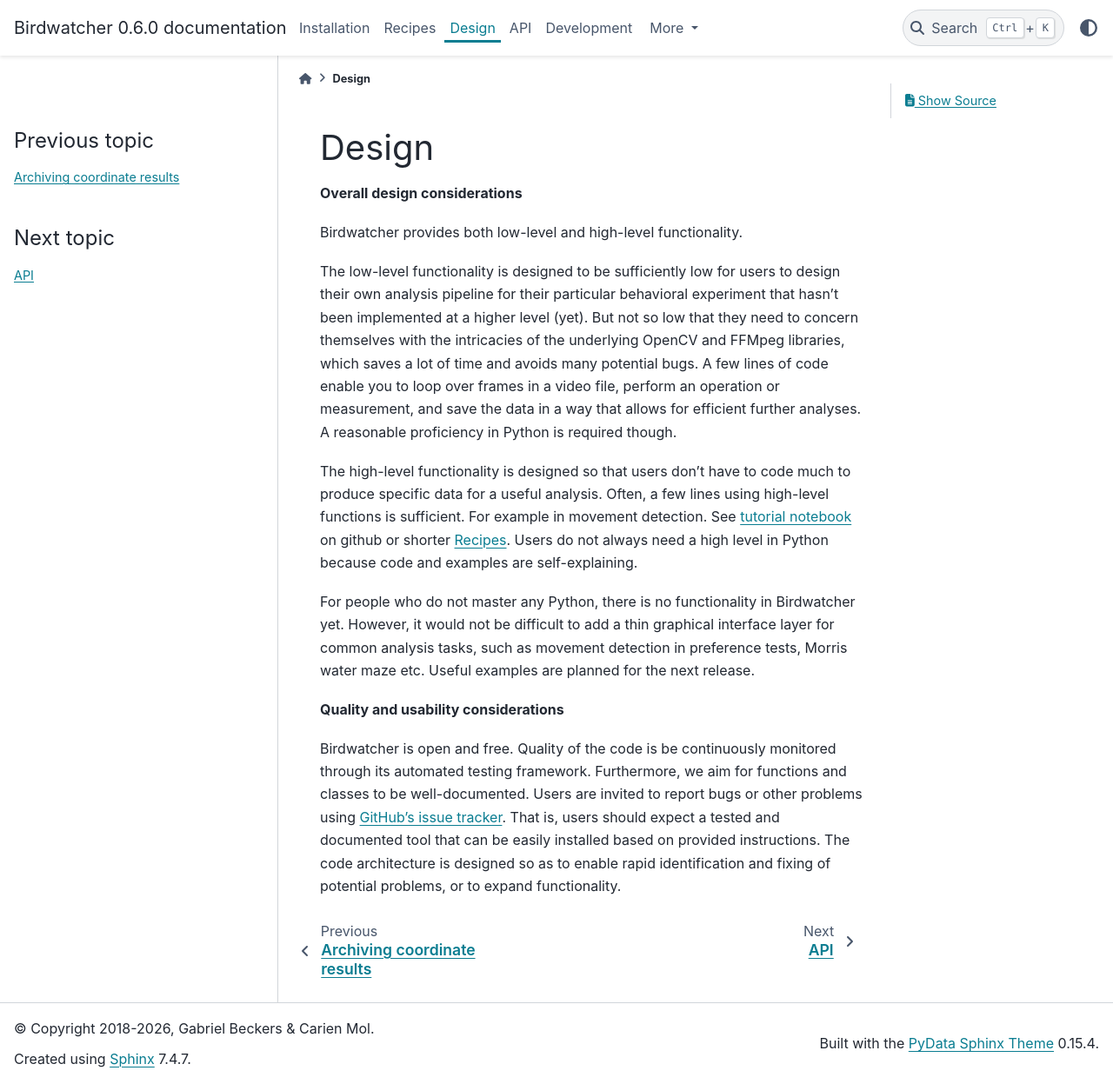
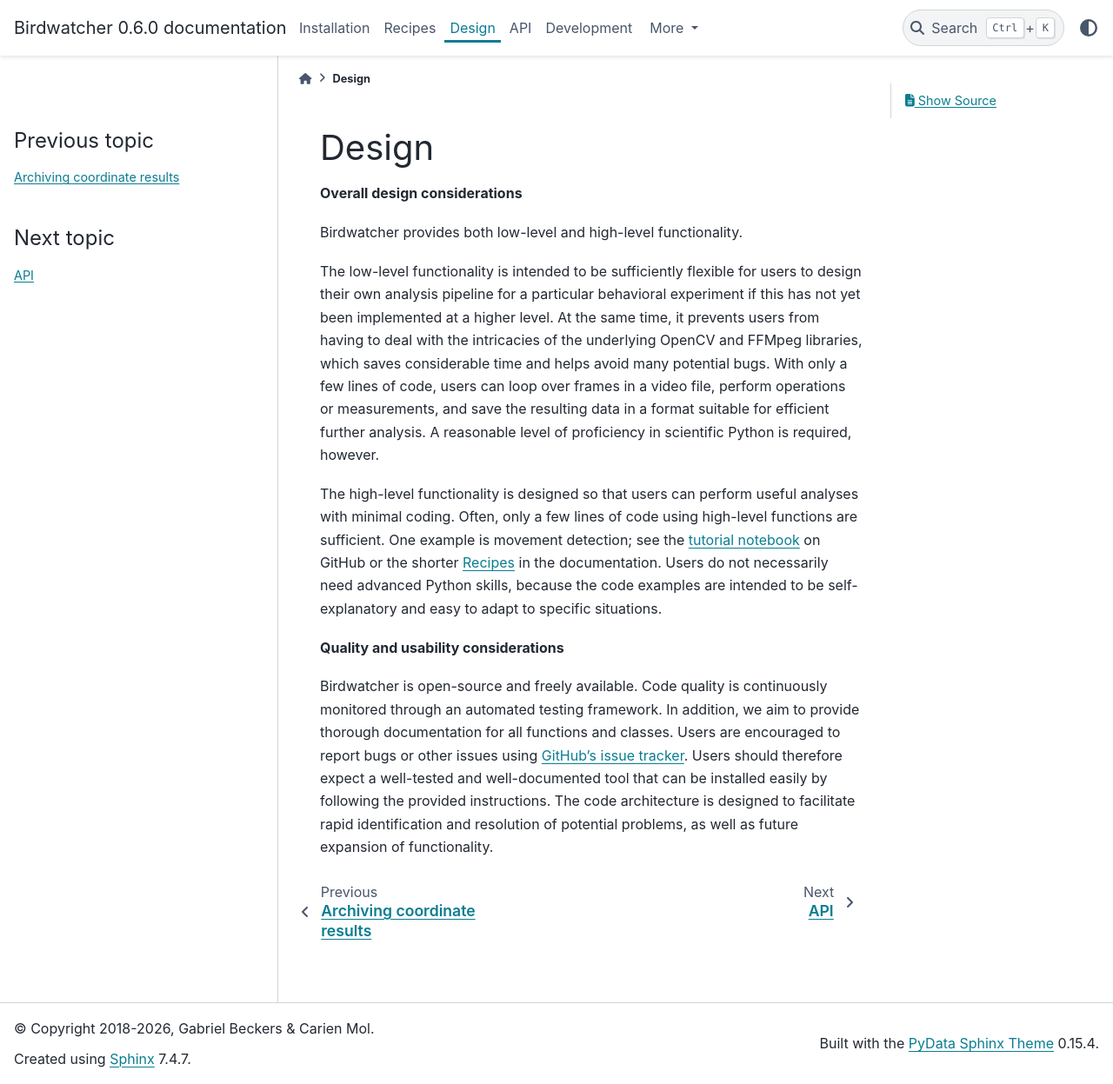
Before and after one commit to gbeckers/Birdwatcher, a Sphinx documentation site: the page built from docs/design.rst, in a window 1280 px wide and 1247 px high. Shown: the whole window at 87% size. Built offline with Sphinx 7.4.7 and the PyData theme 0.15.4, drawn with Linux system fonts in a browser that asks for light colours.

Commit message:
fix small issues docs

```diff
--- a/docs/design.rst
+++ b/docs/design.rst
@@ -8,28 +8,11 @@
 
 Birdwatcher provides both low-level and high-level functionality.
 
-The low-level functionality is designed to be sufficiently low for users to design their own analysis pipeline for
-their particular behavioral experiment that hasn't been implemented at a higher level (yet). But not so low that they
-need to concern themselves with the intricacies of the underlying OpenCV and FFMpeg libraries, which saves a lot of
-time and avoids many potential bugs. A few lines of code enable you to loop over frames in a video file, perform an
-operation or measurement, and save the data in a way that allows for efficient further analyses. A reasonable
-proficiency in Python is required though.
+The low-level functionality is intended to be sufficiently flexible for users to design their own analysis pipeline for a particular behavioral experiment if this has not yet been implemented at a higher level. At the same time, it prevents users from having to deal with the intricacies of the underlying OpenCV and FFMpeg libraries, which saves considerable time and helps avoid many potential bugs. With only a few lines of code, users can loop over frames in a video file, perform operations or measurements, and save the resulting data in a format suitable for efficient further analysis. A reasonable level of proficiency in scientific Python is required, however.
 
-The high-level functionality is designed so that users don't have to code much to produce specific data for a useful
-analysis. Often, a few lines using high-level functions is sufficient. For example in movement detection. See
-`tutorial notebook <https://github.com/gbeckers/Birdwatcher/blob/develop/notebooks/5_movementdetection.ipynb>`__ on
-github or shorter :doc:`recipes`. Users do not always need a high level in Python because code and examples are
-self-explaining.
-
-For people who do not master any Python, there is no functionality in Birdwatcher yet. However, it would not be
-difficult to add a thin graphical interface layer for common analysis tasks, such as movement
-detection in preference tests, Morris water maze etc. Useful examples are planned for the next release.
-
+The high-level functionality is designed so that users can perform useful analyses with minimal coding. Often, only a few lines of code using high-level functions are sufficient. One example is movement detection; see the `tutorial notebook <https://github.com/gbeckers/Birdwatcher/blob/develop/notebooks/5_movementdetection.ipynb>`__ on
+GitHub or the shorter :doc:`recipes` in the documentation. Users do not necessarily need advanced Python skills, because the code examples are intended to be self-explanatory and easy to adapt to specific situations.
 
 **Quality and usability considerations**
 
-Birdwatcher is open and free. Quality of the code is be continuously monitored through its automated testing
-framework. Furthermore, we aim for functions and classes to be well-documented. Users are invited to report bugs or
-other problems using `GitHub's issue tracker <https://github.com/gbeckers/Birdwatcher/issues>`__. That is, users should
-expect a tested and documented tool that can be easily installed based on provided instructions. The code architecture
-is designed so as to enable rapid identification and fixing of potential problems, or to expand functionality.
+Birdwatcher is open-source and freely available. Code quality is continuously monitored through an automated testing framework. In addition, we aim to provide thorough documentation for all functions and classes. Users are encouraged to report bugs or other issues using `GitHub's issue tracker <https://github.com/gbeckers/Birdwatcher/issues>`__. Users should therefore expect a well-tested and well-documented tool that can be installed easily by following the provided instructions. The code architecture is designed to facilitate rapid identification and resolution of potential problems, as well as future expansion of functionality.
--- a/docs/index.rst
+++ b/docs/index.rst
@@ -45,6 +45,7 @@
 - Background subtraction and related image-processing algorithms
 - Morphological transformations, resizing, and frame annotation
 - Storing lower-level output in disk-based ragged arrays for further analysis
+
 To get started, see the `Tutorial notebooks <https://github.com/gbeckers/Birdwatcher/tree/master/notebooks>`__ on Github. The `documentation <https://birdwatcher.readthedocs.io/en/develop/>`__
 also includes short `recipes <https://birdwatcher.readthedocs.io/en/develop/recipes.html>`__ with
 hands-on examples.
--- a/docs/recipes.rst
+++ b/docs/recipes.rst
@@ -9,6 +9,7 @@
 .. toctree::
     :maxdepth: 2
 
+    recipes/videofileproperties
     recipes/detectmovement
     recipes/loadingdetectionresults
     recipes/resizevideo
--- a/docs/recipes/detectmovement.rst
+++ b/docs/recipes/detectmovement.rst
@@ -3,7 +3,7 @@
 
 .. currentmodule:: birdwatcher.movementdetection
 
-In many lab situations, 'movement' can be captured based on detecting pixels in a video frame that changed with respect to a reference, the 'background'. Think of a static camera and static scene (a bird cage), except for an animal that moves around (the object of interest). There are many 'background subtraction' algorithms that estimate the difference between the current frame and the reference ('backround', i.e. scene without object of interest.
+In many lab situations, 'movement' can be captured based on detecting video frame pixels that changed with respect to those in a reference frame, the 'background'. Think of a static scene, a bird cage filmed, in which a bird moves around. There are many 'background subtraction' algorithms that estimate which pixels change when movement takes place.
 
 Here we apply an 'adaptive' background subtraction method, which is a useful approach when dealing with a static camera but potentially slowly changing background (e.g., changing weather, lighting). Adaptive subtractors continuously update the reference frame based on recent frames, to prevent false detections.
 
```
Also changed, not shown: docs/recipes/videofileproperties.rst (added, +56 -0 lines).
